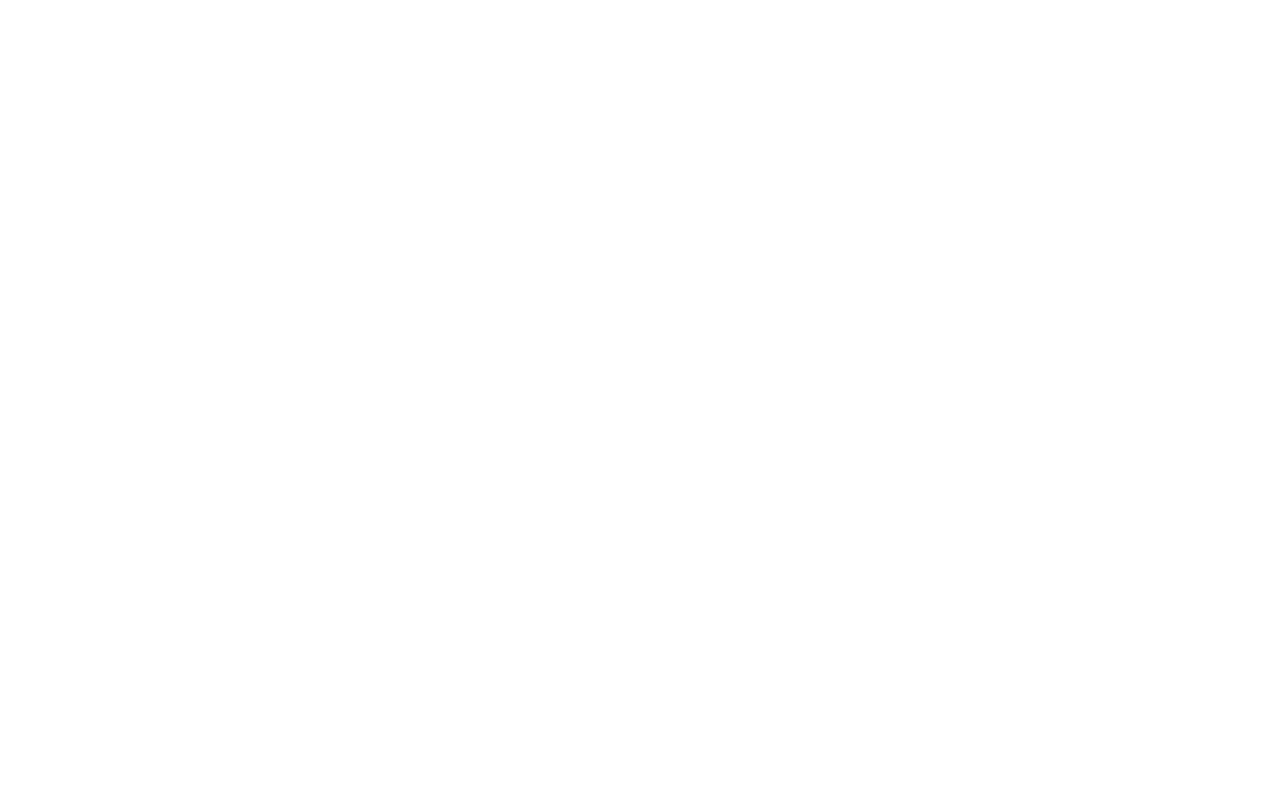
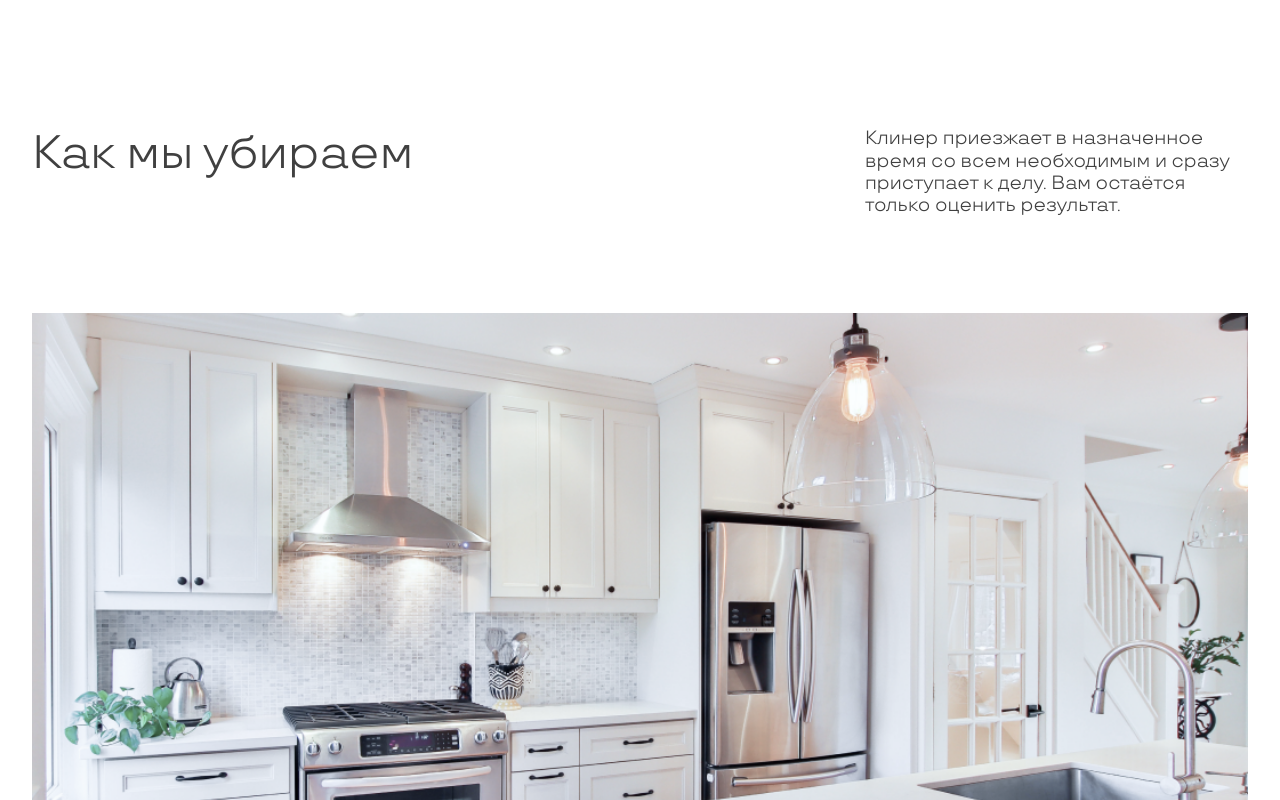
Before and after one commit to logotip4ik/redlab-test-task, a Vue app: page / in a window 1280 px wide. Shown: the part 1360-2160 px from the top of the page. Before the commit the page ends 1376 px from the top, so only its background shows below. Built offline with nearby package versions, Linux system fonts and the light colour scheme.

Commit message:
update: added gallery to global markup

```diff
--- a/src/App.vue
+++ b/src/App.vue
@@ -5,4 +5,5 @@
   <VHeader />
   <Utils-VFab>Заказать<br />уборку</Utils-VFab>
   <VInfoList />
+  <VInfoGallery />
 </template>
```
